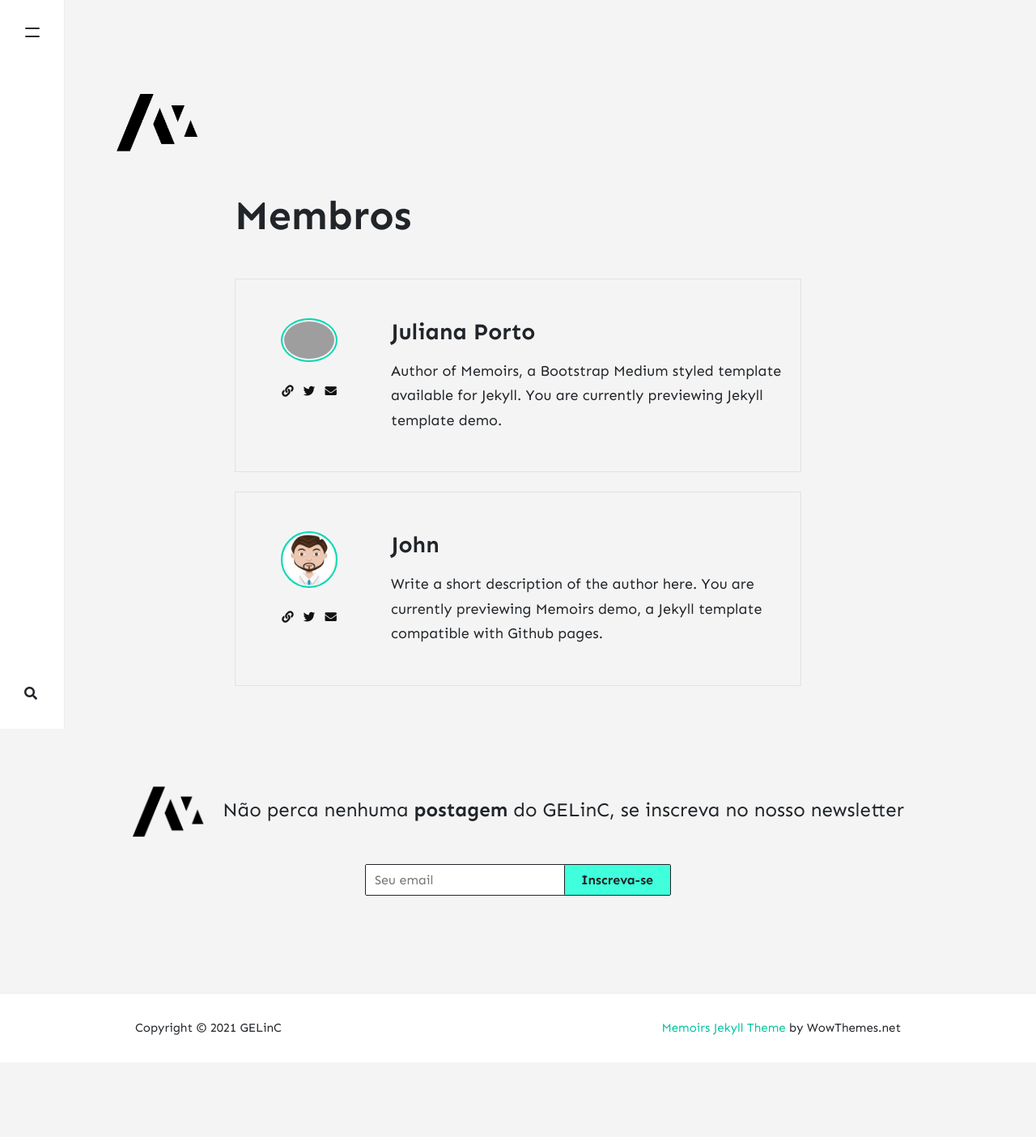
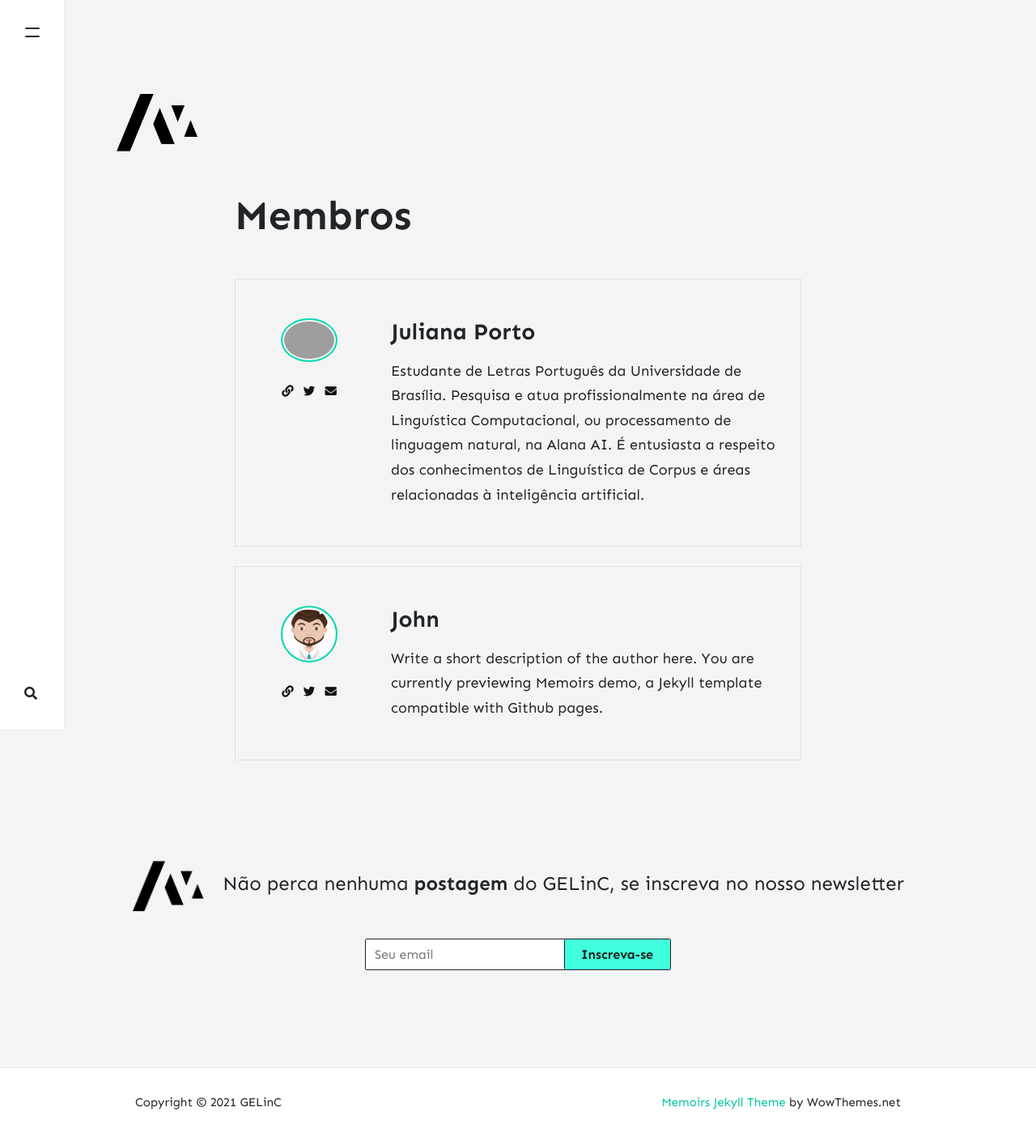
Before and after one commit to studdent-pehescamander/gelinc.github.io, a Jekyll site: the page built from _pages/authors.html, in a window 1280 px wide. Shown: the whole page at 81% size. Built offline with Jekyll 4.4.1, drawn with Linux system fonts in a browser that asks for light colours; nearby versions of some CDN libraries; comment, search, counter and statistics services are not loaded; before the commit the page ends 1312 px from its top, so only the background shows below that; grey boxes are pictures that could not be loaded.

Commit message:
Update _config.yml

```diff
--- a/_config.yml
+++ b/_config.yml
@@ -21,7 +21,7 @@ authors:
     email: julianaporto169@gmail.com
     web: http://lattes.cnpq.br/6272654670954803
     twitter: https://www.linkedin.com/in/juliana-porto-7070a6198/
-    description: "Author of Memoirs, a Bootstrap Medium styled template available for Jekyll. You are currently previewing Jekyll template demo."
+    description: "Estudante de Letras Português da Universidade de Brasília. Pesquisa e atua profissionalmente na área de Linguística Computacional, ou processamento de linguagem natural, na Alana AI. É entusiasta a respeito dos conhecimentos de Linguística de Corpus e áreas relacionadas à inteligência artificial."
   john:
     name: John
     display_name: John
```
